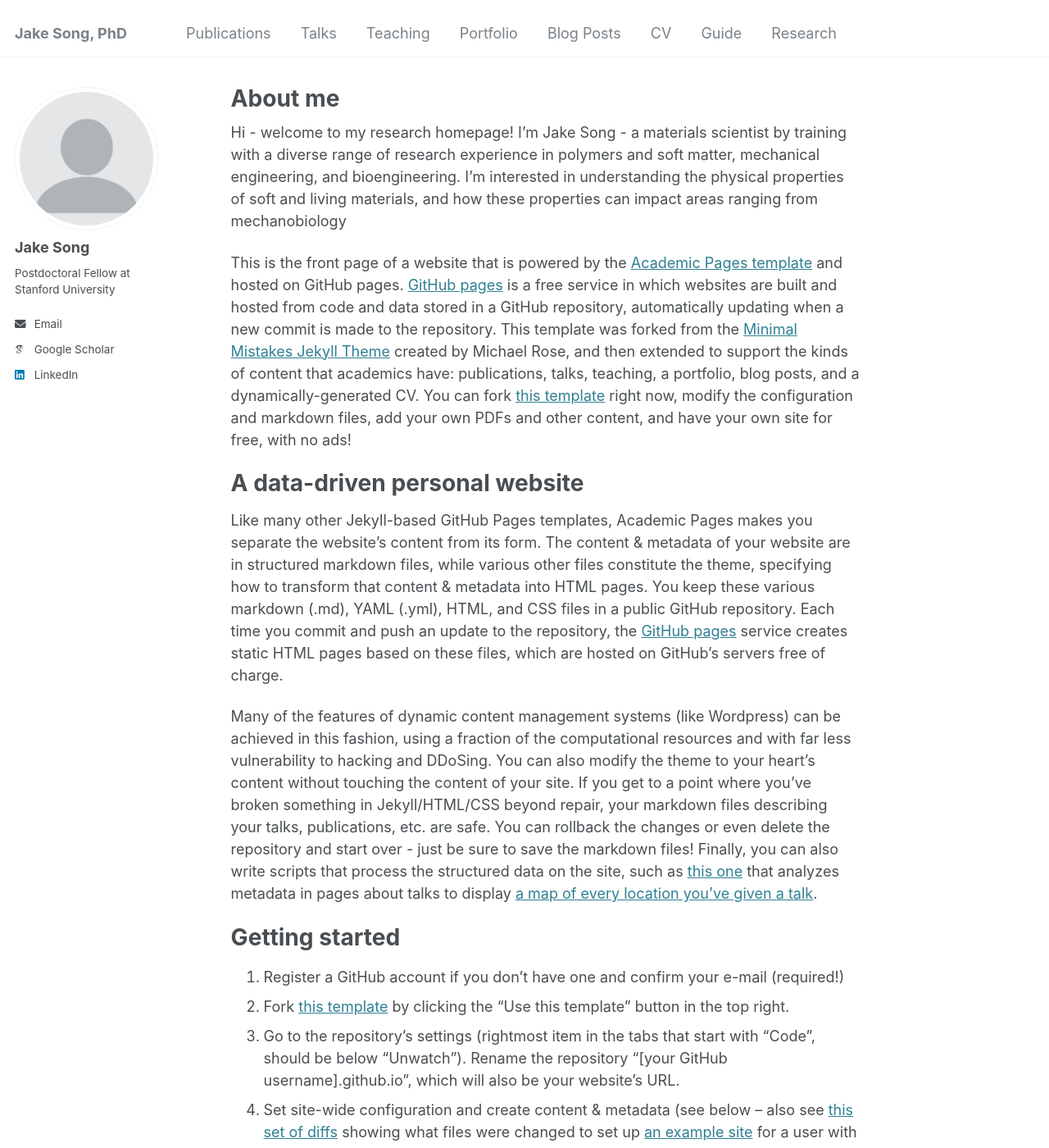
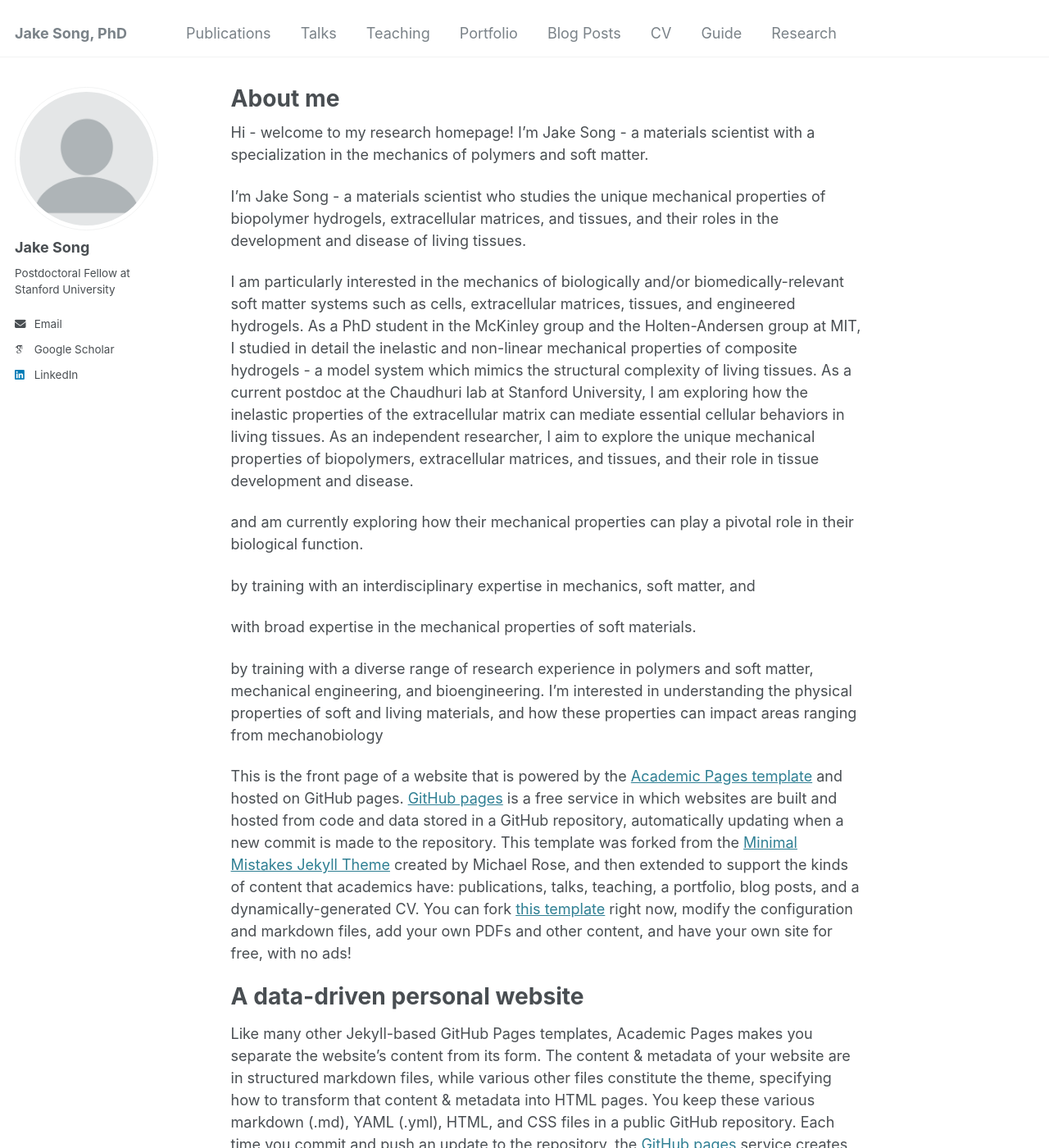
Before and after one commit to jakesong15/jakesong15.github.io, a Jekyll site: the page built from _pages/about.md, in a window 1280 px wide and 1400 px high. Shown: the whole window at 82% size. Built offline with Jekyll 4.4.1, drawn with Linux system fonts in a browser that asks for light colours; some web fonts are replaced.

Commit message:
Update about.md

```diff
--- a/_pages/about.md
+++ b/_pages/about.md
@@ -7,7 +7,27 @@ redirect_from:
   - /about.html
 ---
 
-Hi - welcome to my research homepage! I'm Jake Song - a materials scientist by training with a diverse range of research experience in polymers and soft matter, mechanical engineering, and bioengineering. I'm interested in understanding the physical properties of soft and living materials, and how these properties can impact areas ranging from mechanobiology
+Hi - welcome to my research homepage! I'm Jake Song - a materials scientist with a specialization in the mechanics of polymers and soft matter.
+
+I'm Jake Song - a materials scientist who studies the unique mechanical properties of biopolymer hydrogels, extracellular matrices, and tissues, and their roles in the development and disease of living tissues.
+
+
+I am particularly interested in the mechanics of biologically and/or biomedically-relevant soft matter systems such as cells, extracellular matrices, tissues, and engineered hydrogels. As a PhD student in the McKinley group and the Holten-Andersen group at MIT, I studied in detail the inelastic and non-linear mechanical properties of composite hydrogels - a model system which mimics the structural complexity of living tissues. As a current postdoc at the Chaudhuri lab at Stanford University, I am exploring how the inelastic properties of the extracellular matrix can mediate essential cellular behaviors in living tissues. As an independent researcher, I aim to explore the unique mechanical properties of biopolymers, extracellular matrices, and tissues, and their role in tissue development and disease.
+
+
+
+
+
+and am currently exploring how their mechanical properties can play a pivotal role in their biological function.
+
+
+by training with an interdisciplinary expertise in
+mechanics, soft matter, and
+
+with
+broad expertise in the mechanical properties of soft materials.
+
+by training with a diverse range of research experience in polymers and soft matter, mechanical engineering, and bioengineering. I'm interested in understanding the physical properties of soft and living materials, and how these properties can impact areas ranging from mechanobiology
 
 This is the front page of a website that is powered by the [Academic Pages template](https://github.com/academicpages/academicpages.github.io) and hosted on GitHub pages. [GitHub pages](https://pages.github.com) is a free service in which websites are built and hosted from code and data stored in a GitHub repository, automatically updating when a new commit is made to the repository. This template was forked from the [Minimal Mistakes Jekyll Theme](https://mmistakes.github.io/minimal-mistakes/) created by Michael Rose, and then extended to support the kinds of content that academics have: publications, talks, teaching, a portfolio, blog posts, and a dynamically-generated CV. You can fork [this template](https://github.com/academicpages/academicpages.github.io) right now, modify the configuration and markdown files, add your own PDFs and other content, and have your own site for free, with no ads!
 
```
